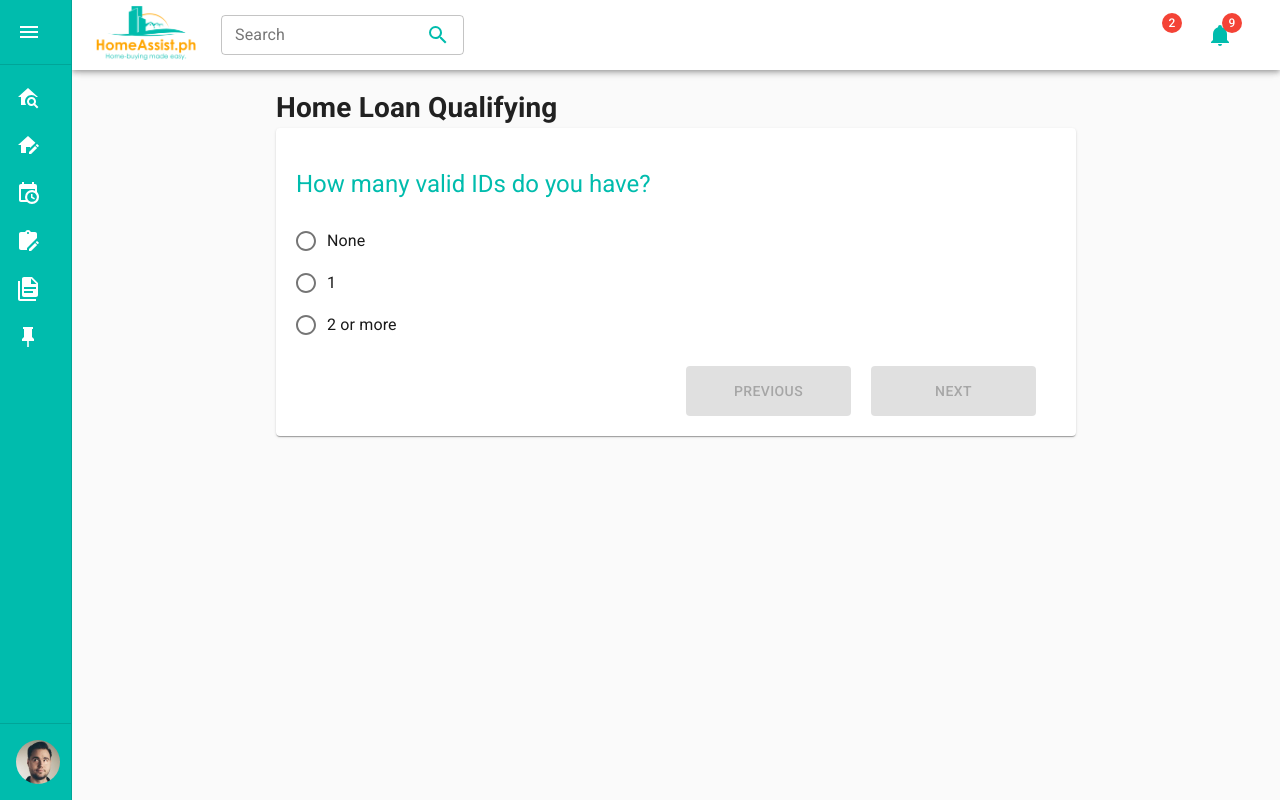
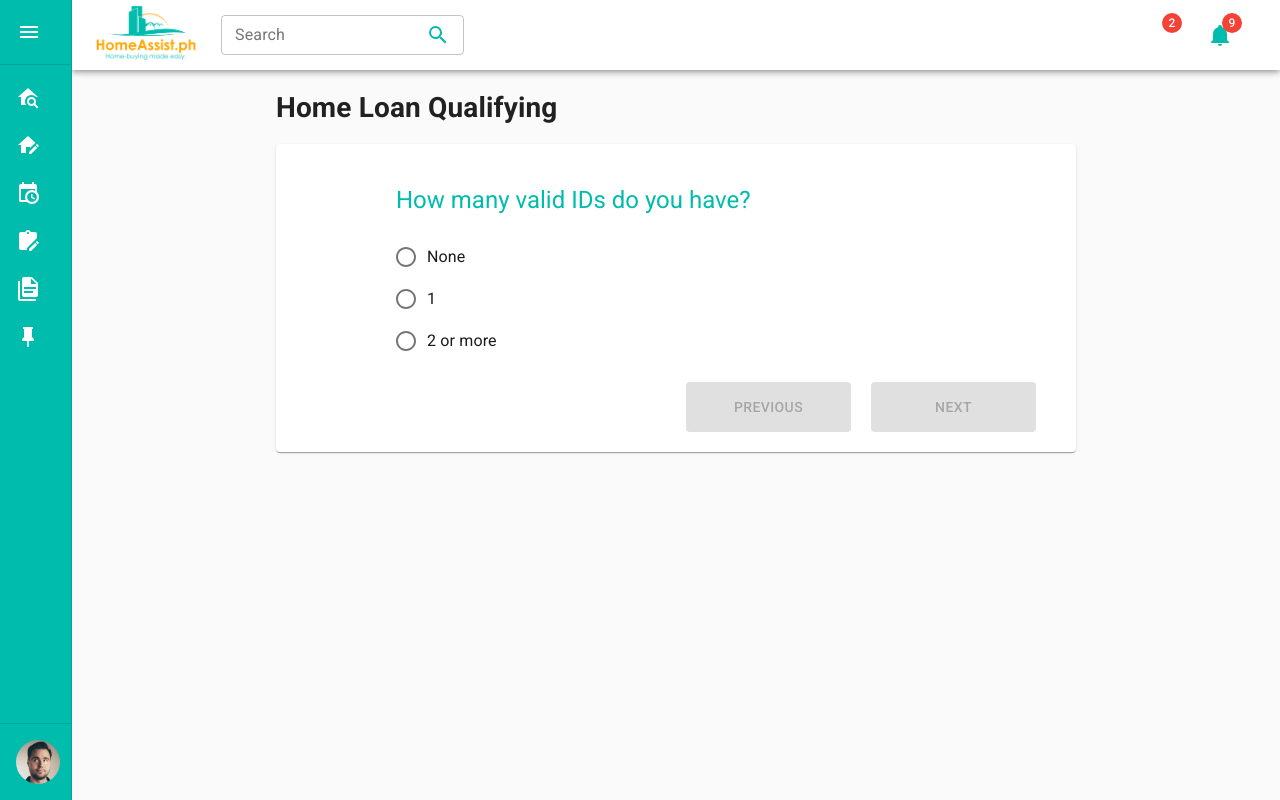
Before and after one commit to heartseeker/homeassist-app, a React (Create React App) app: page /home-loan-qualfying in a window 1280 px wide. Both pictures are taken after a click on the button "GET STARTED". Built offline with nearby package versions, Linux system fonts and the light colour scheme.

Commit message:
update spacing

```diff
--- a/src/components/QualifyingQuestion/QualifyingQuestion.js
+++ b/src/components/QualifyingQuestion/QualifyingQuestion.js
@@ -29,7 +29,7 @@ const useStyles = makeStyles({
     flexDirection: 'column',
     alignItems: 'center',
     padding: 20,
-    textAlign: 'center',
+    textAlign: 'justify',
   },
   content: {
     display: 'flex',
@@ -37,6 +37,7 @@ const useStyles = makeStyles({
     alignSelf: 'center',
     marginTop: 20,
     color: palette.primary.main,
+    width: '35rem',
   },
   answers: {
     display: 'flex',
@@ -63,6 +64,11 @@ const useStyles = makeStyles({
     marginTop: 50,
     color: '#fff',
     minHeight: 50,
+  },
+  questionSection: {
+    display: 'flex',
+    justifyContent: 'center',
+    flexDirection: 'column',
   },
 });
 
@@ -236,7 +242,7 @@ const QualifyingQuestion = ({
   };
 
   const renderQuestion = () => (
-    <section>
+    <section className={classes.questionSection}>
       <div className={classes.content}>
         { qualifying && qualifying.currentQuestion && renderQuestionInputType()}
       </div>
--- a/src/pages/HomeLoanQualifying/HomeLoanQualifying.js
+++ b/src/pages/HomeLoanQualifying/HomeLoanQualifying.js
@@ -18,6 +18,9 @@ const useStyles = makeStyles({
     width: '50rem',
     alignSelf: 'center',
   },
+  title: {
+    marginBottom: '1rem',
+  },
 });
 
 const HomeLoanQualifying = ({
@@ -32,7 +35,7 @@ const HomeLoanQualifying = ({
   return (
     <MainLayout>
       <div className={classes.paper}>
-        <h1>Home Loan Qualifying</h1>
+        <h1 className={classes.title}>Home Loan Qualifying</h1>
         { qualifying && qualifying.questions && <QualifyingQuestion /> }
       </div>
     </MainLayout>
--- a/src/pages/PropertySearch/PropertySearch.js
+++ b/src/pages/PropertySearch/PropertySearch.js
@@ -12,6 +12,9 @@ const useStyles = makeStyles({
   listingItem: {
     marginRight: 5,
   },
+  title: {
+    marginBottom: '1rem',
+  },
 });
 
 const properties = [1, 2, 3, 4, 5, 6, 7, 8, 9, 10, 11, 12];
@@ -21,7 +24,7 @@ const PropertySearch = () => {
 
   return (
     <MainLayout>
-      <h1>Property Search</h1>
+      <h1 className={classes.title}>Property Search</h1>
       <div className={classes.listing}>
         {properties.map((property) => (
           <ListingItem key={property} className={classes.listingItem} />
```
Also changed, not shown: 1 other file (tests, documents, lock files or other folders).
